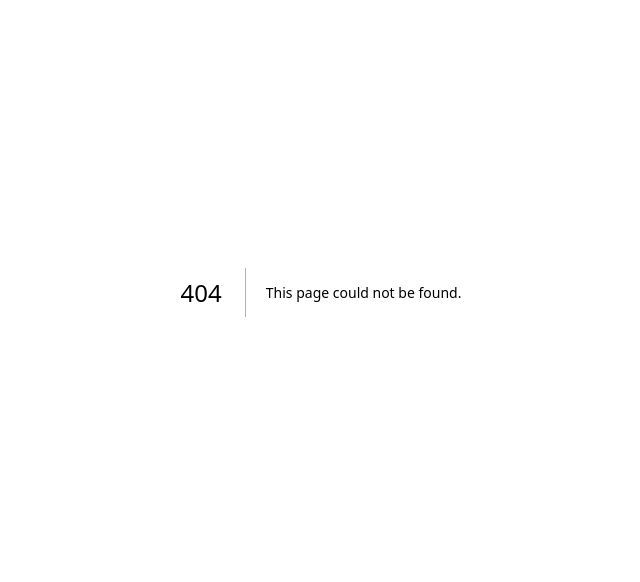
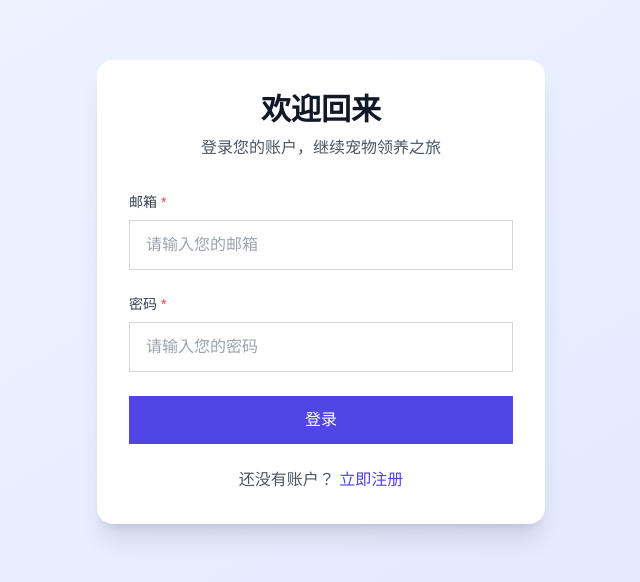
Before and after one commit to bianyuan810/pet-adoption, a Next.js app: page /login in a window 1280 px wide. Before the commit this address had no page. Shown: the part 108-690 px from the top of the page, without its empty margins (319-959 px from the left). Built offline with nearby package versions, Linux system fonts and the light colour scheme.

Commit message:
feat: 实现用户登录功能（登录页面、JWT Token、Session 管理）

```diff
--- /dev/null
+++ b/app/(auth)/login/page.tsx
@@ -0,0 +1,31 @@
+'use client'
+
+import Link from 'next/link'
+import LoginForm from '@/components/auth/LoginForm'
+
+export default function LoginPage() {
+  return (
+    <div className="min-h-screen flex items-center justify-center bg-gradient-to-br from-blue-50 to-indigo-100 px-4">
+      <div className="max-w-md w-full">
+        <div className="bg-white rounded-2xl shadow-xl p-8">
+          <div className="text-center mb-8">
+            <h1 className="text-3xl font-bold text-gray-900 mb-2">欢迎回来</h1>
+            <p className="text-gray-600">登录您的账户，继续宠物领养之旅</p>
+          </div>
+
+          <LoginForm />
+
+          <p className="text-center mt-6 text-gray-600">
+            还没有账户？{' '}
+            <Link
+              href="/register"
+              className="text-indigo-600 hover:text-indigo-700 font-medium"
+            >
+              立即注册
+            </Link>
+          </p>
+        </div>
+      </div>
+    </div>
+  )
+}
--- /dev/null
+++ b/app/api/auth/login/route.ts
@@ -0,0 +1,90 @@
+import { NextRequest, NextResponse } from 'next/server'
+import { z } from 'zod'
+import bcrypt from 'bcryptjs'
+import { supabase } from '@/lib/supabase'
+import { generateToken } from '@/lib/auth'
+
+const loginSchema = z.object({
+  email: z.string().email(),
+  password: z.string().min(1),
+})
+
+export async function POST(request: NextRequest) {
+  try {
+    const body = await request.json()
+
+    const validationResult = loginSchema.safeParse(body)
+
+    if (!validationResult.success) {
+      return NextResponse.json(
+        { error: '请求数据格式错误', details: validationResult.error.issues },
+        { status: 400 }
+      )
+    }
+
+    const { email, password } = validationResult.data
+
+    const { data: user, error: fetchError } = await supabase
+      .from('users')
+      .select('id, email, name, password, role, phone, wechat, created_at')
+      .eq('email', email)
+      .single()
+
+    if (fetchError) {
+      console.error('查询用户时出错:', fetchError)
+      return NextResponse.json(
+        { error: '邮箱或密码错误' },
+        { status: 401 }
+      )
+    }
+
+    if (!user) {
+      return NextResponse.json(
+        { error: '邮箱或密码错误' },
+        { status: 401 }
+      )
+    }
+
+    const isPasswordValid = await bcrypt.compare(password, user.password)
+
+    if (!isPasswordValid) {
+      return NextResponse.json(
+        { error: '邮箱或密码错误' },
+        { status: 401 }
+      )
+    }
+
+    const token = generateToken({
+      userId: user.id,
+      email: user.email,
+      role: user.role,
+    })
+
+    const { password: _password, ...userWithoutPassword } = user
+
+    const response = NextResponse.json(
+      {
+        message: '登录成功',
+        token,
+        user: userWithoutPassword,
+      },
+      { status: 200 }
+    )
+
+    response.cookies.set('token', token, {
+      httpOnly: true,
+      secure: process.env.NODE_ENV === 'production',
+      sameSite: 'lax',
+      maxAge: 60 * 60 * 24 * 7,
+      path: '/',
+    })
+
+    return response
+  } catch (error) {
+    console.error('登录接口错误:', error)
+    return NextResponse.json(
+      { error: '服务器错误，请稍后重试' },
+      { status: 500 }
+    )
+  }
+}
--- /dev/null
+++ b/components/auth/LoginForm.tsx
@@ -0,0 +1,156 @@
+'use client'
+
+import { useState } from 'react'
+import { z } from 'zod'
+import { useRouter } from 'next/navigation'
+
+const loginSchema = z.object({
+  email: z.string().email('请输入有效的邮箱地址'),
+  password: z.string().min(1, '请输入密码'),
+})
+
+type LoginFormData = z.infer<typeof loginSchema>
+
+interface LoginFormProps {
+  onSuccess?: () => void
+}
+
+export default function LoginForm({ onSuccess }: LoginFormProps) {
+  const router = useRouter()
+  const [formData, setFormData] = useState<LoginFormData>({
+    email: '',
+    password: '',
+  })
+  const [errors, setErrors] = useState<Partial<Record<keyof LoginFormData, string>>>(
+    {}
+  )
+  const [isLoading, setIsLoading] = useState(false)
+  const [submitError, setSubmitError] = useState('')
+
+  const validateField = (field: keyof LoginFormData, value: string) => {
+    try {
+      loginSchema.parse({ ...formData, [field]: value })
+      setErrors((prev) => ({ ...prev, [field]: '' }))
+      return true
+    } catch (error) {
+      if (error instanceof z.ZodError) {
+        const fieldError = error.issues.find((e) => e.path[0] === field)
+        if (fieldError) {
+          setErrors((prev) => ({ ...prev, [field]: fieldError.message }))
+          return false
+        }
+      }
+      return true
+    }
+  }
+
+  const handleChange = (field: keyof LoginFormData, value: string) => {
+    setFormData((prev) => ({ ...prev, [field]: value }))
+    validateField(field, value)
+  }
+
+  const handleSubmit = async (e: React.FormEvent) => {
+    e.preventDefault()
+    setSubmitError('')
+
+    try {
+      loginSchema.parse(formData)
+    } catch (error) {
+      if (error instanceof z.ZodError) {
+        const newErrors: Partial<Record<keyof LoginFormData, string>> = {}
+        error.issues.forEach((err) => {
+          const field = err.path[0] as keyof LoginFormData
+          newErrors[field] = err.message
+        })
+        setErrors(newErrors)
+      }
+      return
+    }
+
+    setIsLoading(true)
+
+    try {
+      const response = await fetch('/api/auth/login', {
+        method: 'POST',
+        headers: {
+          'Content-Type': 'application/json',
+        },
+        body: JSON.stringify({
+          email: formData.email,
+          password: formData.password,
+        }),
+      })
+
+      const data = await response.json()
+
+      if (!response.ok) {
+        throw new Error(data.error || '登录失败，请稍后重试')
+      }
+
+      localStorage.setItem('token', data.token)
+      localStorage.setItem('user', JSON.stringify(data.user))
+
+      if (onSuccess) {
+        onSuccess()
+      } else {
+        router.push('/')
+      }
+    } catch (error) {
+      setSubmitError(error instanceof Error ? error.message : '登录失败，请稍后重试')
+    } finally {
+      setIsLoading(false)
+    }
+  }
+
+  return (
+    <form onSubmit={handleSubmit} className="space-y-6">
+      {submitError && (
+        <div className="bg-red-50 border border-red-200 text-red-700 px-4 py-3 rounded-lg">
+          {submitError}
+        </div>
+      )}
+
+      <div>
+        <label htmlFor="email" className="block text-sm font-medium text-gray-700 mb-2">
+          邮箱 <span className="text-red-500">*</span>
+        </label>
+        <input
+          type="email"
+          id="email"
+          value={formData.email}
+          onChange={(e) => handleChange('email', e.target.value)}
+          className={`w-full px-4 py-3 border rounded-lg focus:ring-2 focus:ring-indigo-500 focus:border-transparent transition-colors ${
+            errors.email ? 'border-red-500' : 'border-gray-300'
+          }`}
+          placeholder="请输入您的邮箱"
+        />
+        {errors.email && <p className="mt-1 text-sm text-red-600">{errors.email}</p>}
+      </div>
+
+      <div>
+        <label htmlFor="password" className="block text-sm font-medium text-gray-700 mb-2">
+          密码 <span className="text-red-500">*</span>
+        </label>
+        <input
+          type="password"
+          id="password"
+          value={formData.password}
+          onChange={(e) => handleChange('password', e.target.value)}
+          className={`w-full px-4 py-3 border rounded-lg focus:ring-2 focus:ring-indigo-500 focus:border-transparent transition-colors ${
+            errors.password ? 'border-red-500' : 'border-gray-300'
+          }`}
+          placeholder="请输入您的密码"
+        />
+        {errors.password && <p className="mt-1 text-sm text-red-600">{errors.password}</p>}
+      </div>
+
+      <button
+        type="submit"
+        disabled={isLoading}
+        className="w-full bg-indigo-600 text-white py-3 px-4 rounded-lg font-medium hover:bg-indigo-700 transition-colors disabled:opacity-50 disabled:cursor-not-allowed"
+      >
+        {isLoading ? '登录中...' : '登录'}
+      </button>
+    </form>
+  )
+}
```
